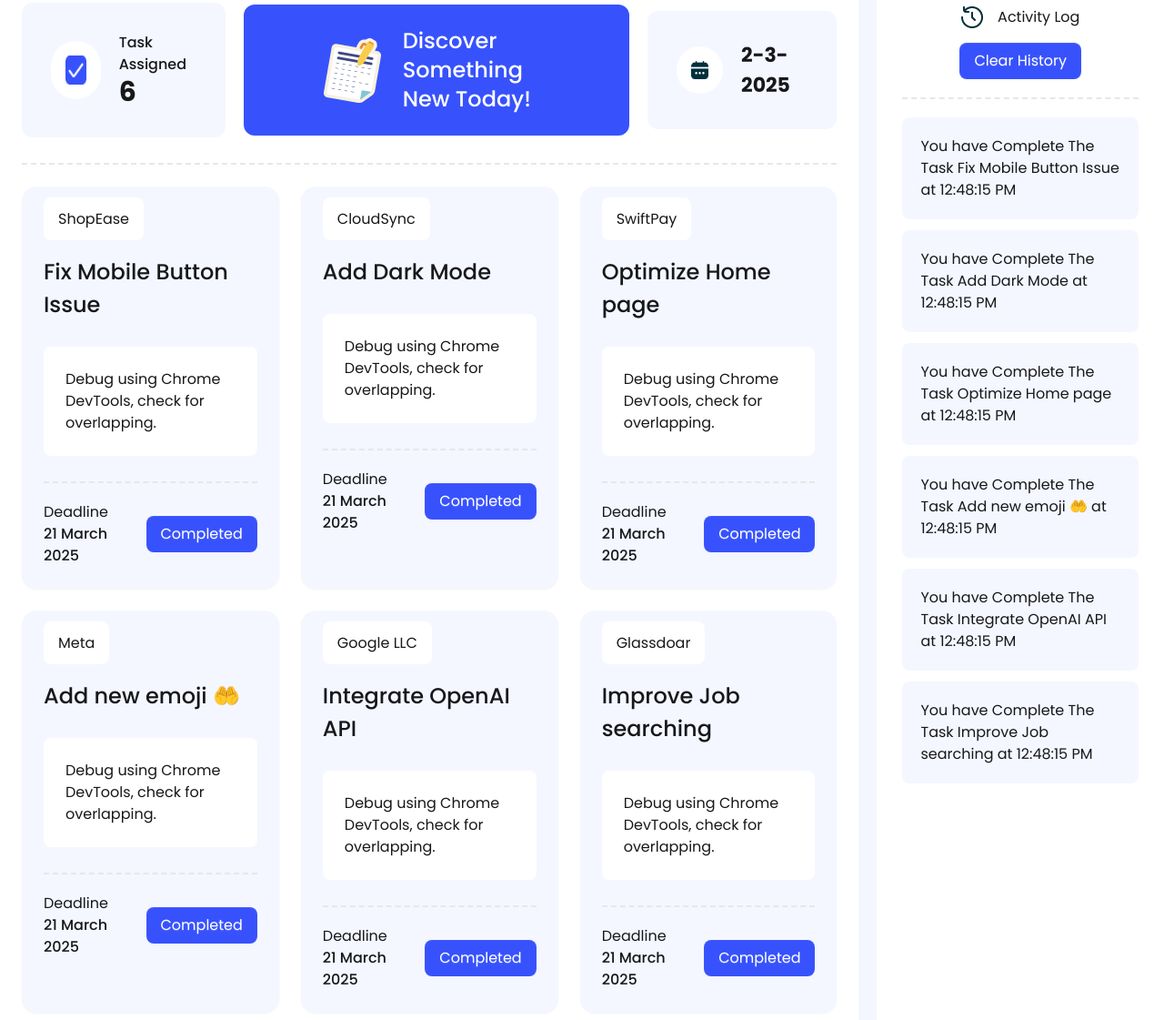
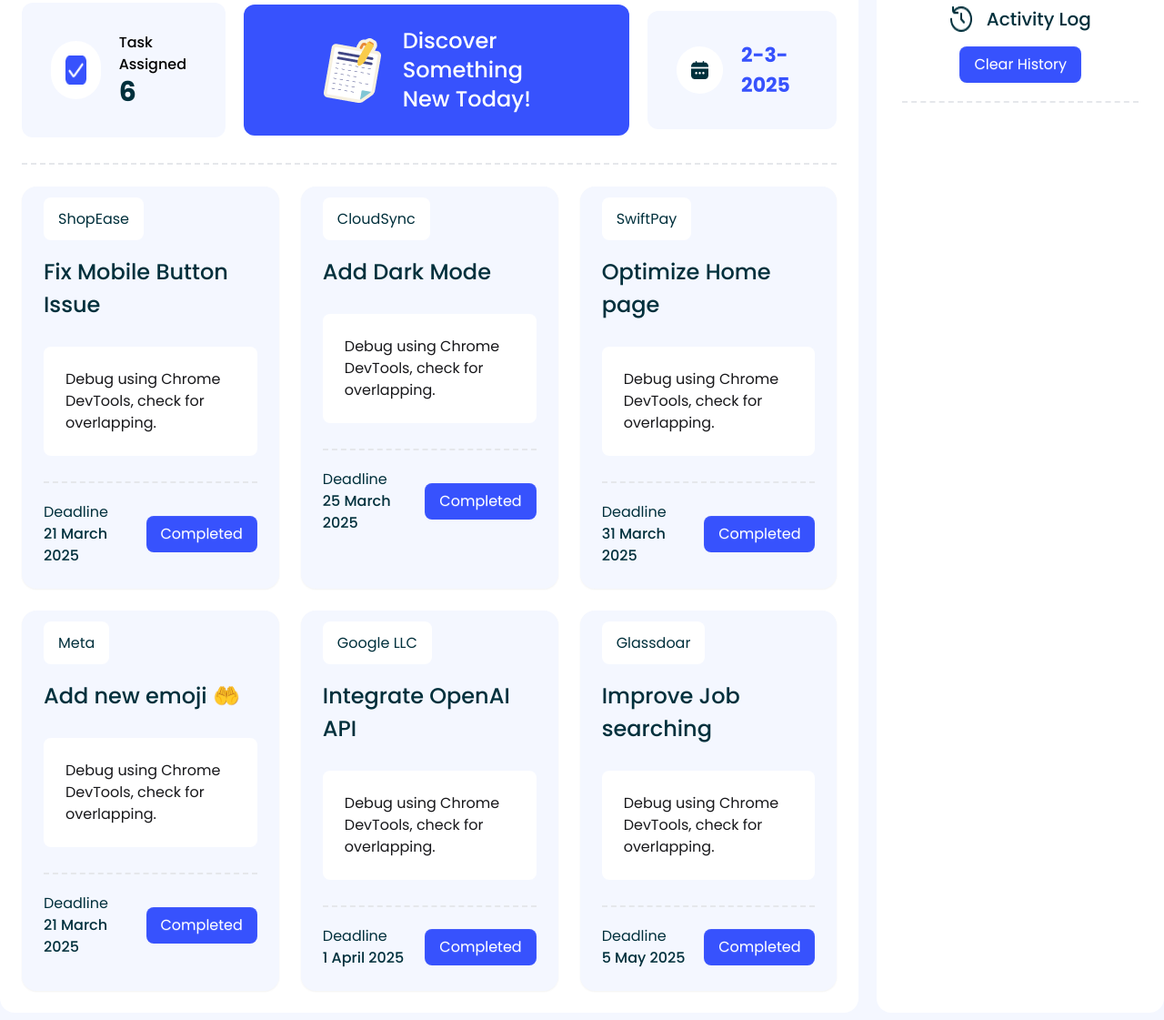
Before and after one commit to islamemon59/Assignment-5, a plain HTML site: page index.html in a window 1280 px wide. Shown: the part 181-1302 px from the top of the page at 91% size. Drawn offline with nearby package versions, Linux system fonts and the light colour scheme.

Commit message:
project done and final check done

```diff
--- a/index.html
+++ b/index.html
@@ -23,7 +23,7 @@
       }
     </style>
   </head>
-  <body class="poppins-thin bg-[#F4F7FF]">
+  <body id="theme" class="poppins-thin bg-[#F4F7FF]">
     <div class="container mx-auto">
       <header class="py-5">
         <!-- nav section  -->
@@ -32,7 +32,7 @@
             <!-- nav logo  -->
             <div class="flex items-center">
               <img src="assets/logo.png" alt="" />
-              <a class="btn btn-ghost text-4xl font-light"
+              <a class="btn btn-ghost text-4xl font-light text-[#00303C]"
                 >Dev<span class="font-bold">Board</span></a
               >
             </div>
@@ -44,10 +44,12 @@
               class="flex items-center gap-4 px-3 py-2 bg-[#F4F7FF] rounded-[2rem]"
             >
               <img src="assets/checkbox.png" alt="checkbox" />
-              <span class="text-[2rem] font-bold">23</span>
+              <span id="added-task" class="text-[2rem] font-bold text-[#1E1E1E]"
+                >23</span
+              >
             </div>
             <!-- nav theme  -->
-            <div class="p-3 bg-[#F4F7FF] rounded-full">
+            <div id="theme-btn" class="p-3 bg-[#F4F7FF] rounded-full">
               <img src="assets/theme-btn.png" alt="" />
             </div>
           </div>
@@ -58,7 +60,6 @@
       <main>
         <!-- section one  -->
         <section>
-
           <div class="py-4 flex gap-5">
             <!-- section board  -->
             <div class="w-3/4 p-6 bg-white rounded-2xl">
@@ -77,12 +78,20 @@
                     />
                   </div>
                   <div>
-                    <p class="text-[1rem] font-medium">Task Assigned </p>
-                    <p class="text-3xl font-bold">6</p>
+                    <p class="text-[1rem] font-medium text-[#000000]">
+                      Task Assigned
+                    </p>
+                    <p
+                      id="total-task"
+                      class="text-3xl font-bold text-[#00303C]"
+                    >
+                      6
+                    </p>
                   </div>
                 </div>
                 <!-- board Tow -->
-                <div id="new-today"
+                <div
+                  id="new-today"
                   class="flex items-center gap-4 py-6 px-20 rounded-xl bg-[#3752FD]"
                 >
                   <img src="assets/board.png" alt="board" />
@@ -99,123 +108,202 @@
                     <img src="assets/calender.png" alt="calender" />
                   </div>
                   <p class="text-[1.375rem]">
-                    <span id="new-date" class="text-[1.375rem] font-bold">Jul 28 2025</span>
+                    <span
+                      id="new-date"
+                      class="text-[1.375rem] font-bold text-[#3752FD]"
+                      >Jul 28 2025</span
+                    >
                   </p>
                 </div>
               </div>
               <!-- board task  -->
 
               <div class="mt-6 grid grid-cols-3 gap-6">
-
                 <!-- task box1 -->
                 <div class="bg-[#F4F7FF] shadow-sm rounded-2xl">
-                    <div class="p-6 space-y-7">
-                      <span class=" bg-white rounded-lg text-[1rem] py-3 px-4 mt-3">ShopEase</span>
-                      <h1 class="text-[1.5rem] font-medium">Fix Mobile Button Issue </h1>
+                  <div id="task-1" class="p-6 space-y-7">
+                    <span
+                      class="bg-white rounded-lg text-[1rem] py-3 px-4 mt-3 text-[#00303C]"
+                      >ShopEase</span
+                    >
+                    <h1 class="text-[1.5rem] font-medium text-[#00303C]">
+                      Fix Mobile Button Issue
+                    </h1>
                     <p class="bg-white p-6 rounded-lg">
                       Debug using Chrome DevTools, check for overlapping.
                     </p>
-                      <div class="flex justify-between items-center border-t-2 border-dashed -mt-4 pt-5">
+                    <div
+                      class="flex justify-between items-center border-t-2 border-dashed -mt-4 pt-5"
+                    >
                       <div>
-                        <p class="text-[0.875]">Deadline</p>
-                        <p class="text-[1rem] font-medium">21 March 2025</p>
+                        <p class="text-[0.875] text-[#00303C]">Deadline</p>
+                        <p class="text-[1rem] font-medium text-[#00303C]">
+                          21 March 2025
+                        </p>
                       </div>
-                        <button class="btn bg-[#3752FD] active:bg-blue-400 py-3 px-4 text-white text-[1rem] rounded-lg complete-btn">Completed</button>
+                      <button
+                        class="btn bg-[#3752FD] active:bg-blue-400 py-3 px-4 text-white text-[1rem] rounded-lg complete-btn"
+                      >
+                        Completed
+                      </button>
                     </div>
                   </div>
                 </div>
 
                 <!-- task box2 -->
-                  <div class=" bg-[#F4F7FF] shadow-sm rounded-2xl">
+                <div id="task-2" class="bg-[#F4F7FF] shadow-sm rounded-2xl">
                   <div class="p-6 space-y-7">
-                      <span class=" bg-white rounded-lg text-[1rem] py-3 px-4 mt-3">CloudSync</span>
-                      <h1 class="text-[1.5rem] font-medium">Add Dark Mode</h1>
+                    <span
+                      class="bg-white rounded-lg text-[1rem] py-3 px-4 mt-3 text-[#00303C]"
+                      >CloudSync</span
+                    >
+                    <h1 class="text-[1.5rem] font-medium text-[#00303C]">
+                      Add Dark Mode
+                    </h1>
                     <p class="bg-white p-6 rounded-lg">
                       Debug using Chrome DevTools, check for overlapping.
                     </p>
-                      <div class="flex justify-between items-center border-t-2 border-dashed -mt-4 pt-5">
+                    <div
+                      class="flex justify-between items-center border-t-2 border-dashed -mt-4 pt-5"
+                    >
                       <div>
-                        <p class="text-[0.875]">Deadline</p>
-                        <p class="text-[1rem] font-medium">21 March 2025</p>
+                        <p class="text-[0.875] text-[#00303C]">Deadline</p>
+                        <p class="text-[1rem] font-medium text-[#00303C]">
+                          25 March 2025
+                        </p>
                       </div>
-                        <button class="btn bg-[#3752FD] active:bg-blue-400 py-3 px-4 text-white text-[1rem] rounded-lg complete-btn">Completed</button>
+                      <button
+                        class="btn bg-[#3752FD] active:bg-blue-400 py-3 px-4 text-white text-[1rem] rounded-lg complete-btn"
+                      >
+                        Completed
+                      </button>
                     </div>
                   </div>
                 </div>
 
                 <!-- task box3 -->
-                  <div class=" bg-[#F4F7FF] shadow-sm rounded-2xl">
+                <div id="task-3" class="bg-[#F4F7FF] shadow-sm rounded-2xl">
                   <div class="p-6 space-y-7">
-                      <span class=" bg-white rounded-lg text-[1rem] py-3 px-4 mt-3">SwiftPay</span>
-                      <h1 class="text-[1.5rem] font-medium">Optimize  Home page </h1>
+                    <span
+                      class="bg-white rounded-lg text-[1rem] py-3 px-4 mt-3 text-[#00303C]"
+                      >SwiftPay</span
+                    >
+                    <h1 class="text-[1.5rem] font-medium text-[#00303C]">
+                      Optimize Home page
+                    </h1>
                     <p class="bg-white p-6 rounded-lg">
                       Debug using Chrome DevTools, check for overlapping.
                     </p>
-                      <div class="flex justify-between items-center border-t-2 border-dashed -mt-4 pt-5">
+                    <div
+                      class="flex justify-between items-center border-t-2 border-dashed -mt-4 pt-5"
+                    >
                       <div>
-                        <p class="text-[0.875]">Deadline</p>
-                        <p class="text-[1rem] font-medium">21 March 2025</p>
+                        <p class="text-[0.875] text-[#00303C]">Deadline</p>
+                        <p class="text-[1rem] font-medium text-[#00303C]">
+                          31 March 2025
+                        </p>
                       </div>
-                        <button class="btn bg-[#3752FD] active:bg-blue-400 py-3 px-4 text-white text-[1rem] rounded-lg complete-btn">Completed</button>
+                      <button
+                        class="btn bg-[#3752FD] active:bg-blue-400 py-3 px-4 text-white text-[1rem] rounded-lg complete-btn"
+                      >
+                        Completed
+                      </button>
                     </div>
                   </div>
                 </div>
 
                 <!-- task box4 -->
-                  <div class="bg-[#F4F7FF] shadow-sm rounded-2xl">
+                <div id="task-4" class="bg-[#F4F7FF] shadow-sm rounded-2xl">
                   <div class="p-6 space-y-7">
-                      <span class=" bg-white rounded-lg text-[1rem] py-3 px-4 mt-3">Meta</span>
-                      <h1 class="text-[1.5rem] font-medium">Add new emoji 🤲</h1>
+                    <span
+                      class="bg-white rounded-lg text-[1rem] py-3 px-4 mt-3 text-[#00303C]"
+                      >Meta</span
+                    >
+                    <h1 class="text-[1.5rem] font-medium text-[#00303C]">
+                      Add new emoji 🤲
+                    </h1>
                     <p class="bg-white p-6 rounded-lg">
                       Debug using Chrome DevTools, check for overlapping.
                     </p>
-                      <div class="flex justify-between items-center border-t-2 border-dashed -mt-4 pt-5">
+                    <div
+                      class="flex justify-between items-center border-t-2 border-dashed -mt-4 pt-5"
+                    >
                       <div>
-                        <p class="text-[0.875]">Deadline</p>
-                        <p class="text-[1rem] font-medium">21 March 2025</p>
+                        <p class="text-[0.875] text-[#00303C]">Deadline</p>
+                        <p class="text-[1rem] font-medium text-[#00303C]">
+                          21 March 2025
+                        </p>
                       </div>
-                        <button class="btn bg-[#3752FD] active:bg-blue-400 py-3 px-4 text-white text-[1rem] rounded-lg complete-btn">Completed</button>
+                      <button
+                        class="btn bg-[#3752FD] active:bg-blue-400 py-3 px-4 text-white text-[1rem] rounded-lg complete-btn"
+                      >
+                        Completed
+                      </button>
                     </div>
                   </div>
                 </div>
 
                 <!-- task box5 -->
-                  <div class=" bg-[#F4F7FF] shadow-sm rounded-2xl">
+                <div id="task-5" class="bg-[#F4F7FF] shadow-sm rounded-2xl">
                   <div class="p-6 space-y-7">
-                      <span class=" bg-white rounded-lg text-[1rem] py-3 px-4 mt-3">Google LLC</span>
-                      <h1 class="text-[1.5rem] font-medium">Integrate OpenAI API </h1>
+                    <span
+                      class="bg-white rounded-lg text-[1rem] py-3 px-4 mt-3 text-[#00303C]"
+                      >Google LLC</span
+                    >
+                    <h1 class="text-[1.5rem] font-medium text-[#00303C]">
+                      Integrate OpenAI API
+                    </h1>
                     <p class="bg-white p-6 rounded-lg">
                       Debug using Chrome DevTools, check for overlapping.
                     </p>
-                      <div class="flex justify-between items-center border-t-2 border-dashed -mt-4 pt-5">
+                    <div
+                      class="flex justify-between items-center border-t-2 border-dashed -mt-4 pt-5"
+                    >
                       <div>
-                        <p class="text-[0.875]">Deadline</p>
-                        <p class="text-[1rem] font-medium">21 March 2025</p>
+                        <p class="text-[0.875] text-[#00303C]">Deadline</p>
+                        <p class="text-[1rem] font-medium text-[#00303C]">
+                          1 April 2025
+                        </p>
                       </div>
-                        <button class="btn bg-[#3752FD] active:bg-blue-400 py-3 px-4 text-white text-[1rem] rounded-lg complete-btn">Completed</button>
+                      <button
+                        class="btn bg-[#3752FD] active:bg-blue-400 py-3 px-4 text-white text-[1rem] rounded-lg complete-btn"
+                      >
+                        Completed
+                      </button>
                     </div>
                   </div>
                 </div>
 
                 <!-- task box6 -->
-                  <div class=" bg-[#F4F7FF] shadow-sm rounded-2xl">
+                <div id="task-6" class="bg-[#F4F7FF] shadow-sm rounded-2xl">
                   <div class="p-6 space-y-7">
-                      <span class=" bg-white rounded-lg text-[1rem] py-3 px-4 mt-3">Glassdoar</span>
-                      <h1 class="text-[1.5rem] font-medium">Improve Job searching </h1>
+                    <span
+                      class="bg-white rounded-lg text-[1rem] py-3 px-4 mt-3 text-[#00303C]"
+                      >Glassdoar</span
+                    >
+                    <h1 class="text-[1.5rem] font-medium text-[#00303C]">
+                      Improve Job searching
+                    </h1>
                     <p class="bg-white p-6 rounded-lg">
                       Debug using Chrome DevTools, check for overlapping.
                     </p>
-                      <div class="flex justify-between items-center border-t-2 border-dashed -mt-4 pt-5">
+                    <div
+                      class="flex justify-between items-center border-t-2 border-dashed -mt-4 pt-5"
+                    >
                       <div>
-                        <p class="text-[0.875]">Deadline</p>
-                        <p class="text-[1rem] font-medium">21 March 2025</p>
+                        <p class="text-[0.875] text-[#00303C]">Deadline</p>
+                        <p class="text-[1rem] font-medium text-[#00303C]">
+                          5 May 2025
+                        </p>
                       </div>
-                        <button class="btn bg-[#3752FD] active:bg-blue-400 py-3 px-4 text-white text-[1rem] rounded-lg complete-btn">Completed</button>
+                      <button
+                        class="btn bg-[#3752FD] active:bg-blue-400 py-3 px-4 text-white text-[1rem] rounded-lg complete-btn"
+                      >
+                        Completed
+                      </button>
                     </div>
                   </div>
                 </div>
-
-
               </div>
             </div>
 
@@ -223,22 +311,22 @@
               <!-- log title  -->
               <div class="text-center space-y-2 pb-5 border-b-2 border-dashed">
                 <div class="flex justify-center gap-4">
-                  <img src="assets/activity.png" alt="activity">
-                  <h3>Activity Log</h3>
+                  <img src="assets/activity.png" alt="activity" />
+                  <h3 class="text-[#00303C] font-medium text-xl">
+                    Activity Log
+                  </h3>
                 </div>
                 <!-- log button  -->
-                <button class="btn bg-[#3752FD] active:bg-blue-400 py-3 px-4 text-white text-[1rem] rounded-lg">Clear History</button>
+                <button
+                  id="clear-btn"
+                  class="btn bg-[#3752FD] active:bg-blue-400 py-3 px-4 text-white text-[1rem] rounded-lg"
+                >
+                  Clear History
+                </button>
               </div>
 
               <div class="mt-5">
-                <div id="complete-task" class="space-y-3">
-                  <p class="p-5 bg-[#F4F7FF] rounded-lg task">You have Complete The Task Fix Mobile Button Issue at <span>12:48:15 PM</span></p>
-                  <p class="p-5 bg-[#F4F7FF] rounded-lg task">You have Complete The Task Add Dark Mode at <span>12:48:15 PM</span></p>
-                  <p class="p-5 bg-[#F4F7FF] rounded-lg task">You have Complete The Task Optimize Home page at <span>12:48:15 PM</span></p>
-                  <p class="p-5 bg-[#F4F7FF] rounded-lg task">You have Complete The Task Add new emoji 🤲 at <span>12:48:15 PM</span></p>
-                  <p class="p-5 bg-[#F4F7FF] rounded-lg task">You have Complete The Task Integrate OpenAI API at <span>12:48:15 PM</span></p>
-                  <p class="p-5 bg-[#F4F7FF] rounded-lg task">You have Complete The Task Improve Job searching at <span>12:48:15 PM</span></p>
-                </div>
+                <div id="complete-task" class="space-y-3"></div>
               </div>
             </div>
           </div>
--- a/script/app.js
+++ b/script/app.js
@@ -11,23 +11,62 @@ newDate.innerText = todayDate;
 // new today added
 document.getElementById("new-today").addEventListener("click",function(){
     window.location.href = "index2.html";
-})
+});
+
+const color = ["bg-red-300", "bg-green-300", "bg-blue-300", "bg-cyan-300"]
+let colorCount = 0
+
+    document.getElementById("theme-btn").addEventListener("click",function(){
+        document.body.classList.remove("bg-[#F4F7FF]");
+        document.body.classList.add(color[colorCount])
+        colorCount = (colorCount + 1) % color.length;
+    })
+
 
 
 const completeBtn = document.querySelectorAll(".complete-btn");
+const totalTaskElement = document.getElementById("total-task");
+const addedTask = document.getElementById("added-task");
 
 for(let i = 0; i < completeBtn.length; i++){
-    const taskBtn = completeBtn[i];
+    const taskBtn = completeBtn[i]
 
     taskBtn.addEventListener("click",function(event){
-        const completeTask = document.querySelectorAll(".task");
-        for(let i = 0; i < completeTask.length; i++){
-            const task = completeTask[i];
-            console.log(task)
-        }
         if(event.target.innerText === "Completed"){
+
             alert("You complete a task");
+
+            const totalTask = totalTaskElement.innerText;
+            const updatedTask = parseInt(totalTask) - 1;
+            totalTaskElement.innerText = updatedTask;
+
+            const totalTaskAdded = addedTask.innerText;
+            const updatedTaskAdded = parseInt(totalTaskAdded) + 1;
+            addedTask.innerText = updatedTaskAdded;
+
+            const parentTask = taskBtn.parentNode.parentNode.firstChild.nextSibling.nextSibling.nextSibling.innerText
+
+            const todayTime = new Date().toLocaleTimeString();
+
+            const div = document.createElement("div");
+            div.innerHTML = `
+            <p class="p-5 bg-[#F4F7FF] rounded-lg">You have complete tha task <span>${parentTask}</span> <span> at ${todayTime}</span></p>
+            `
+            const taskContainer = document.getElementById("complete-task");
+            taskContainer.appendChild(div);
+
+            const taskContainerLength =  taskContainer.childNodes.length
+            if(taskContainerLength === 7){
+                alert("Congrates!!! You have complete all the task");
+            }
+
         taskBtn.disabled = true;
+        taskBtn.classList.add("bg-gray-300");
         }
     })
-}
+};
+
+document.getElementById("clear-btn").addEventListener("click",function(){
+    const element = document.getElementById("complete-task");
+    element.remove();
+})
--- a/script/today.js
+++ b/script/today.js
@@ -1,3 +1,3 @@
 document.getElementById("back-btn").addEventListener("click",function(){
     window.location.href = "index.html";
-})
+});
```
Also changed, not shown: index2.html (+4 -4 lines). Lines whose indentation alone changed are shown as unchanged.
